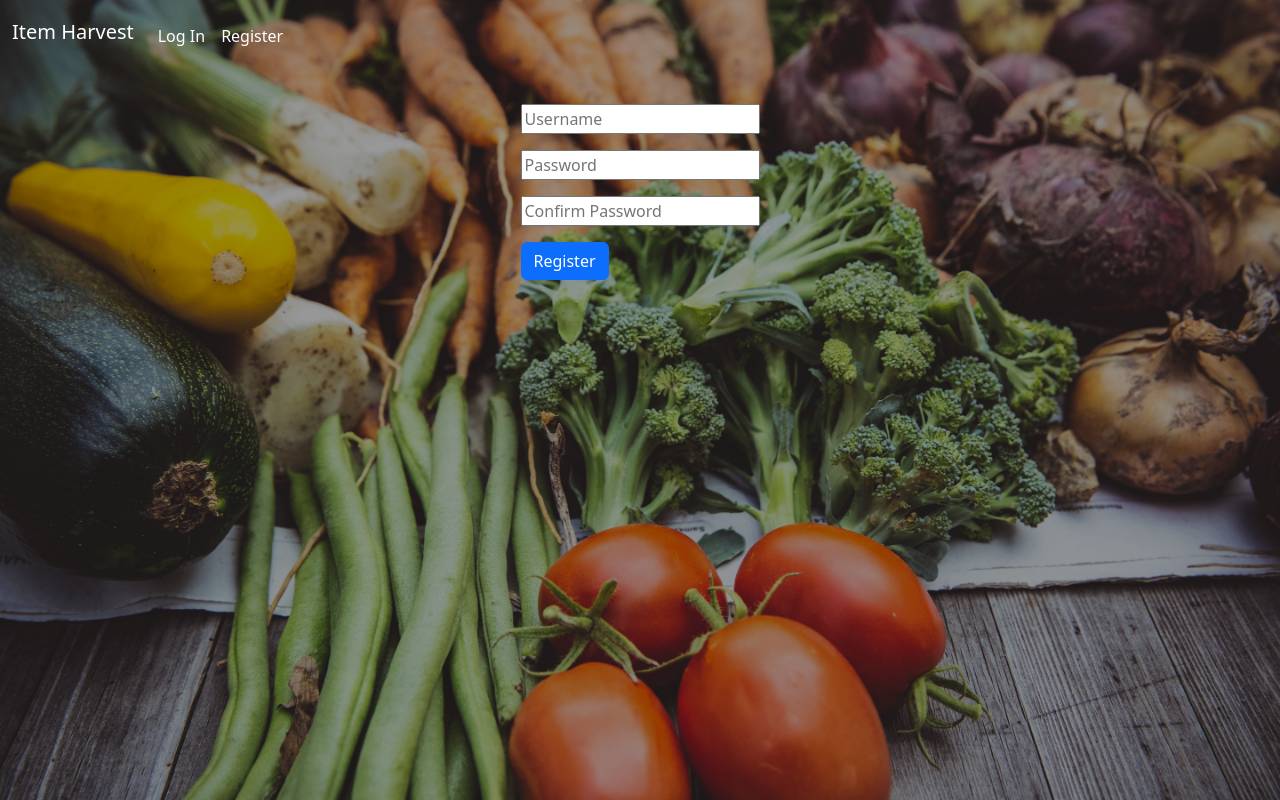
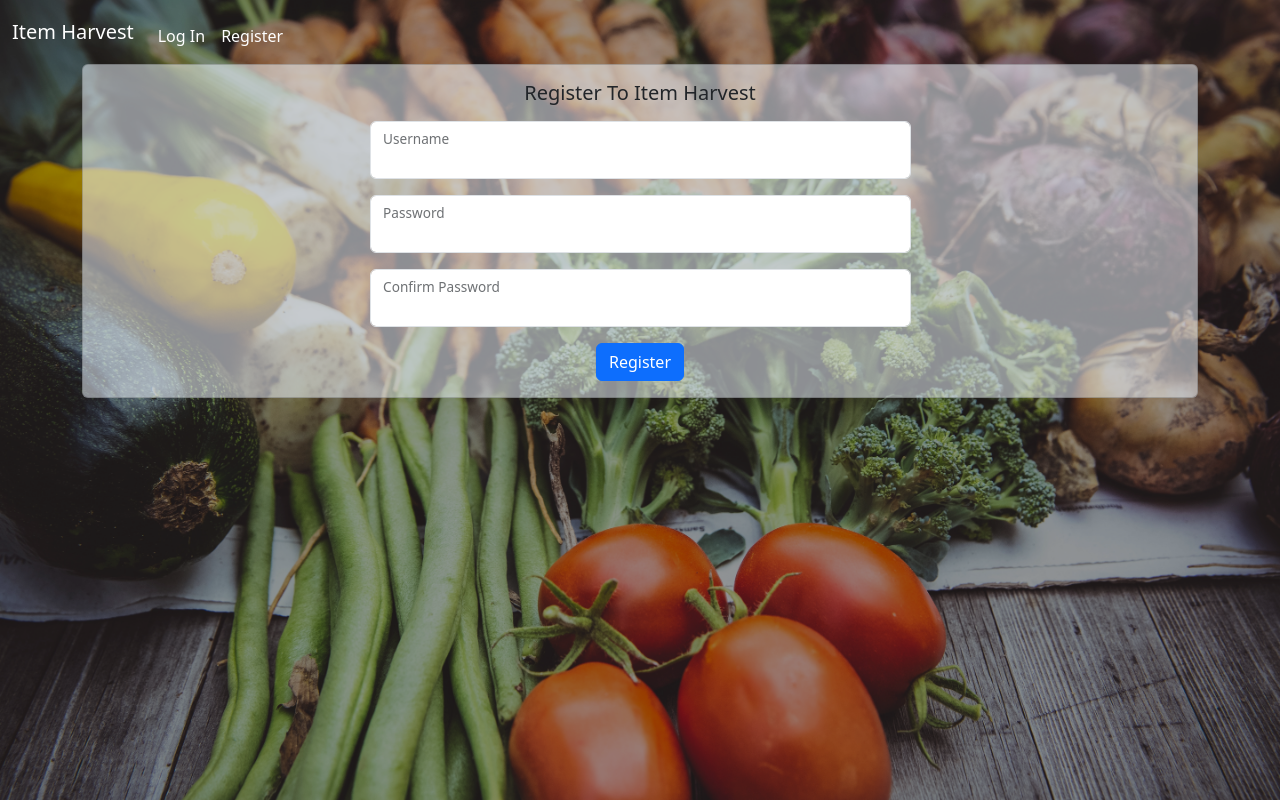
Before and after one commit to Matthieu-MG/Item_Harvest, a Flask app: page /register in a window 1280 px wide. Run offline with Flask 3, Linux system fonts and the light colour scheme; some libraries are stand-ins or nearby versions.

Commit message:
Added History Settings, direct add,new form design

```diff
--- a/app.py
+++ b/app.py
@@ -58,13 +58,20 @@ def index():
     if len(user_history) > 0:
         for search in user_history:
 
-            _search = search['search']
+            s = search['search']
+            display = s
 
-            # If search is too long, truncate it
-            if len(_search) > 23:
-                _search = _search[:23]
-                _search = f"{_search}..."
+            # If search is too long, truncate it for the display
+            if len(s) > 23:
+                display = s[:23]
+                display = f"{display}..."
 
+            _search = {
+                'search': s,
+                'display': display
+            }
+
+            # Add to history list
             history.append(_search)
 
     return render_template("index.html", history=history)
@@ -79,15 +86,43 @@ def searchResults():
     if not query:
         return redirect("/")
 
-    # If search if not already in the user search history, add it
-    row = db.execute("SELECT * FROM users_history WHERE search = ? AND user_id = ?;", query, session["user_id"])
-    if len(row) < 1:
-        db.execute("INSERT INTO users_history (search, user_id) VALUES (?, ?);", query, session["user_id"])
+    # Checks whether user allows for their history to be recorded
+    recordHistory = db.execute("SELECT record_history FROM users WHERE id = ?;", session['user_id'])
+    try:
+        # If user allows it, record search query
+        if len(recordHistory) == 1 and recordHistory[0]['record_history'] == 1:
+
+            # If search is not already in the user search history, add it
+            row = db.execute("SELECT * FROM users_history WHERE search = ? AND user_id = ?;", query, session["user_id"])
+            if len(row) < 1:
+                db.execute("INSERT INTO users_history (search, user_id) VALUES (?, ?);", query, session["user_id"])
+
+    except KeyError:
+        print('Could not get record value')
 
     # Search items via Ebay's Finding API
     s_results = EbayFind(query)
 
     return render_template("results.html", s_results=s_results)
+
+
+@app.route('/enableDisableHistory', methods=["POST"])
+@login_required
+def disableHistory():
+
+    ''' Enables/Disables user's history '''
+
+    # Check whether user has their history recorded enabled or disabled
+    isEnabled = db.execute("SELECT record_history FROM users WHERE id = ?;", session['user_id'])
+    if len(isEnabled) == 1:
+        # If enabled, disable it
+        if isEnabled[0]['record_history'] == 1:
+            db.execute("UPDATE users SET record_history = 0 WHERE id = ?;",session['user_id'])
+        # If disabled, enable it
+        else:
+            db.execute("UPDATE users SET record_history = 1 WHERE id = ?;",session['user_id'])
+
+    return render_template('settings.html')
 
 
 @app.route("/add", methods=["POST"])
@@ -130,6 +165,44 @@ def add():
 
     return redirect(url_for("wishlist"))
 
+
+@app.route('/directAdd', methods=['POST'])
+@login_required
+def directAdd():
+    ''' Route to directly add an item to the wishlist '''
+    item = request.get_json()
+    try:
+        item = item['item']
+        item = json.loads(item)
+
+        '''A CHECK IN CASE USER TRIES TO ENTER SAME PRODUCT EITHER NOTIFY USER OR INCREASE QUANTITY ?'''
+        row = db.execute("SELECT * FROM users_wishlist WHERE user_id = ? AND link = ? and title = ?"
+                        , session["user_id"]
+                        , item['link']
+                        , item['title']
+                    )
+
+        # Checks if item is already in wishlist, if yes does not add it
+        if len(row) > 0:
+            print("Already in wishlist")
+
+        else:
+            # Add Item To Wishlist
+            db.execute("INSERT INTO users_wishlist(user_id, title, price, retailer, link, img) VALUES (?, ?, ?, ?, ?, ?);"
+                        ,session["user_id"]
+                        ,item['title']
+                        ,item['price']
+                        ,item['retailer']
+                        ,item['link']
+                        ,item['img']
+                    )
+
+    except KeyError:
+        print('Invalid Data Received')
+
+    return render_template('results.html')
+
+
 @app.route("/remove", methods=["POST"])
 @login_required
 def remove():
@@ -168,23 +241,26 @@ def wishlist():
 @app.route('/settings')
 @login_required
 def settings():
+    ''' User's settings route'''
 
-    return render_template('settings.html')
+    # Base user preference value
+    pref = 1
+    # Gets user preference (whether user want their history to be recorded or not)
+    user_pref = db.execute("SELECT record_history FROM users WHERE id = ?;", session['user_id'])
+
+    # If a record was returned assigned the user's preference value to pref variable
+    if len(user_pref) == 1:
+        pref = user_pref[0]['record_history']
+
+    return render_template('settings.html', pref=pref)
 
 
 @app.route('/deleteHistory', methods=['POST'])
 @login_required
 def deleteHistory():
 
-    confirmation = request.get_json()
-
-    try:
-        confirmation = confirmation['delete']
-        if confirmation == 'ok':
-            db.execute("DELETE FROM users_history WHERE user_id = ?;", session['user_id'])
-
-    except KeyError:
-        print('Invalid Key For Delete')
+    ''' DELETES USER'S HISTORY '''
+    db.execute("DELETE FROM users_history WHERE user_id = ?;", session['user_id'])
 
     return render_template('settings.html')
 
--- a/static/style.css
+++ b/static/style.css
@@ -120,3 +120,8 @@ img
 {
   background-color: rgba(255, 255, 255, 0.464);
 }
+
+.custom-form
+{
+  background-color: rgba(240, 248, 255, 0.534);
+}
--- a/templates/index.html
+++ b/templates/index.html
@@ -12,8 +12,8 @@
                 <div class="text-dark container justify-content-center my-1" id="autocomplete">
                     {% for search in history %}
                     <div class="col bg-light chopchop">
-                        <a href="searchResults?query={{ search }}">
-                            {{ search }}
+                        <a href="searchResults?query={{ search.search }}">
+                            {{ search.display }}
                         </a>
                     </div>
                     {% endfor %}
--- a/templates/register.html
+++ b/templates/register.html
@@ -5,20 +5,33 @@
 {% endblock %}
 
 {% block main %}
-    <div class="center lightpadding">
-        <form action="/register" method="post">
-            <div class="mb-3">
-                <input autocomplete="off" name="username" placeholder="Username" type="text">
+    <form action="/register" method="post">
+        <div class="container d-flex justify-content-center align-items-center">
+            <div class="col-12 mx-auto ">
+
+                <div class="card custom-form">
+                    <div class="card-body">
+                    <h5 class="card-title text-center">Register To Item Harvest</h5>
+
+                    <p class="card-text">
+                        <div class="form-floating mb-3 col-6 mx-auto d-block">
+                            <input autocomplete="off" name="username" id="username" class="form-control" type="text">
+                            <label for="username">Username</label>
+                        </div>
+                        <div class="form-floating mb-3 col-6 mx-auto d-block">
+                            <input autocomplete="off" name="password" id="password" class="form-control" type="password">
+                            <label for="password">Password</label>
+                        </div>
+                        <div class="form-floating mb-3 col-6 mx-auto d-block">
+                            <input autocomplete="off" name="confirmation" id="confirmation" class="form-control" type="password">
+                            <label for="confirmation">Confirm Password</label>
+                        </div>
+                    </p>
+
+                    <button class="mx-auto d-block btn btn-primary" type="submit" >Register</button>
+                    </div>
+                </div>
             </div>
-            <div class="mb-3">
-                <input autocomplete="off" name="password" placeholder="Password" type="password">
-            </div>
-            <div class="mb-3">
-                <input autocomplete="off" name="confirmation" placeholder="Confirm Password" type="password">
-            </div>
-            <div>
-                <button class="btn btn-primary" type="submit">Register</button>
-            </div>
-        </form>
-    </div>
+        </div>
+    </form>
 {% endblock %}
--- a/templates/wishlist.html
+++ b/templates/wishlist.html
@@ -18,7 +18,7 @@
                     <div class="card-body">
                         <h5 class="card-title">{{ item.title }}</h5>
                         <p class="card-text">
-                            <button onclick="remove('{{item.link}}')">Remove</button>
+                            <button class="btn btn-close-white btn-dark" onclick="remove('{{item.link}}')">Remove</button>
                         </p>
                         <p class="card-text">{{ item.retailer }} : {{ item.price }}</p>
                         <a href="{{ item.link }}" class="btn btn-primary">Link</a>
```
Also changed, not shown: templates/login.html (+21 -9 lines), templates/results.html (+18 -1 lines), templates/settings.html (+28 -9 lines), webApp.db.
